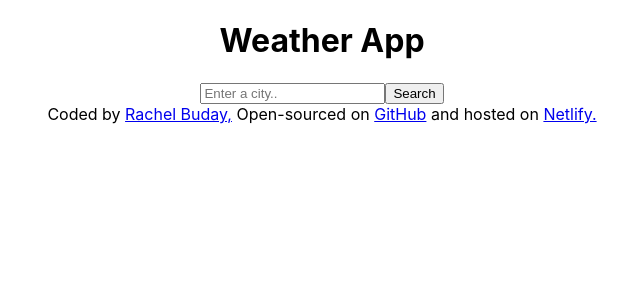
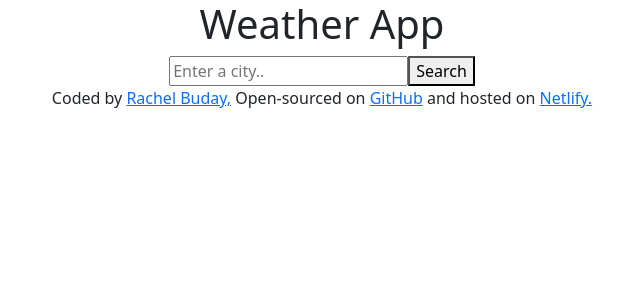
Before and after one commit to Skyelene/Weather-App-React, a React (Create React App) app: page / in a window 1280 px wide. Shown: the top 300 px of the page, without its empty margins (318-958 px from the left). Built offline with nearby package versions, Linux system fonts and the light colour scheme.

Commit message:
Added Bootstrap

```diff
--- a/package.json
+++ b/package.json
@@ -7,6 +7,7 @@
     "@testing-library/react": "^13.4.0",
     "@testing-library/user-event": "^13.5.0",
     "axios": "^1.7.2",
+    "bootstrap": "^5.3.3",
     "react": "^18.3.1",
     "react-dom": "^18.3.1",
     "react-scripts": "5.0.1",
--- a/src/App.js
+++ b/src/App.js
@@ -5,8 +5,36 @@
 export default function App() {
   return (
     <div className="App">
-      <h1>Weather App</h1>
-      <Weather />
+      <div className="container">
+        <h1>Weather App</h1>
+        <Weather />
+        <footer>
+          Coded by{" "}
+          <a
+            href="https://github.com/Skyelene"
+            target="_blank"
+            rel="noreferrer"
+          >
+            Rachel Buday,
+          </a>{" "}
+          Open-sourced on{" "}
+          <a
+            href="https://github.com/Skyelene/Weather-App-React"
+            target="_blank"
+            rel="noreferrer"
+          >
+            GitHub
+          </a>{" "}
+          and hosted on{" "}
+          <a
+            href="https://wetter-app-mit-react.netlify.app/"
+            target="_blank"
+            rel="noreferrer"
+          >
+            Netlify.
+          </a>
+        </footer>
+      </div>
     </div>
   );
 }
--- a/src/WeatherSearch.js
+++ b/src/WeatherSearch.js
@@ -50,28 +50,6 @@
           </li>
         </ul>
       )}
-      <footer>
-        Coded by{" "}
-        <a href="https://github.com/Skyelene" target="_blank" rel="noreferrer">
-          Rachel Buday,
-        </a>{" "}
-        Open-sourced on{" "}
-        <a
-          href="https://github.com/Skyelene/Weather-App-React"
-          target="_blank"
-          rel="noreferrer"
-        >
-          GitHub
-        </a>{" "}
-        and hosted on{" "}
-        <a
-          href="https://wetter-app-mit-react.netlify.app/"
-          target="_blank"
-          rel="noreferrer"
-        >
-          Netlify.
-        </a>
-      </footer>
     </div>
   );
 }
```
Also changed, not shown: src/index.js (+8 -9 lines), 1 other file (tests, documents, lock files or other folders).
